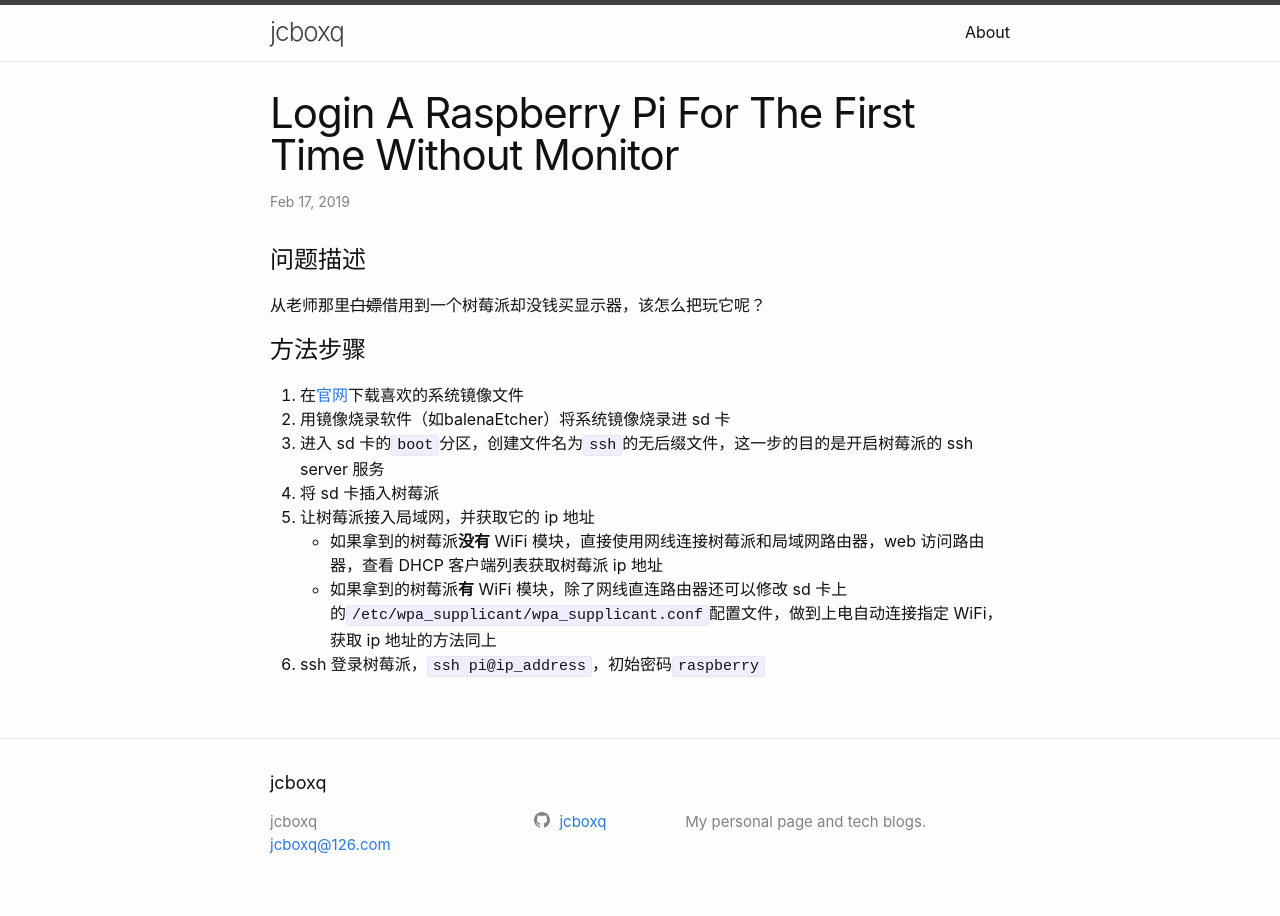
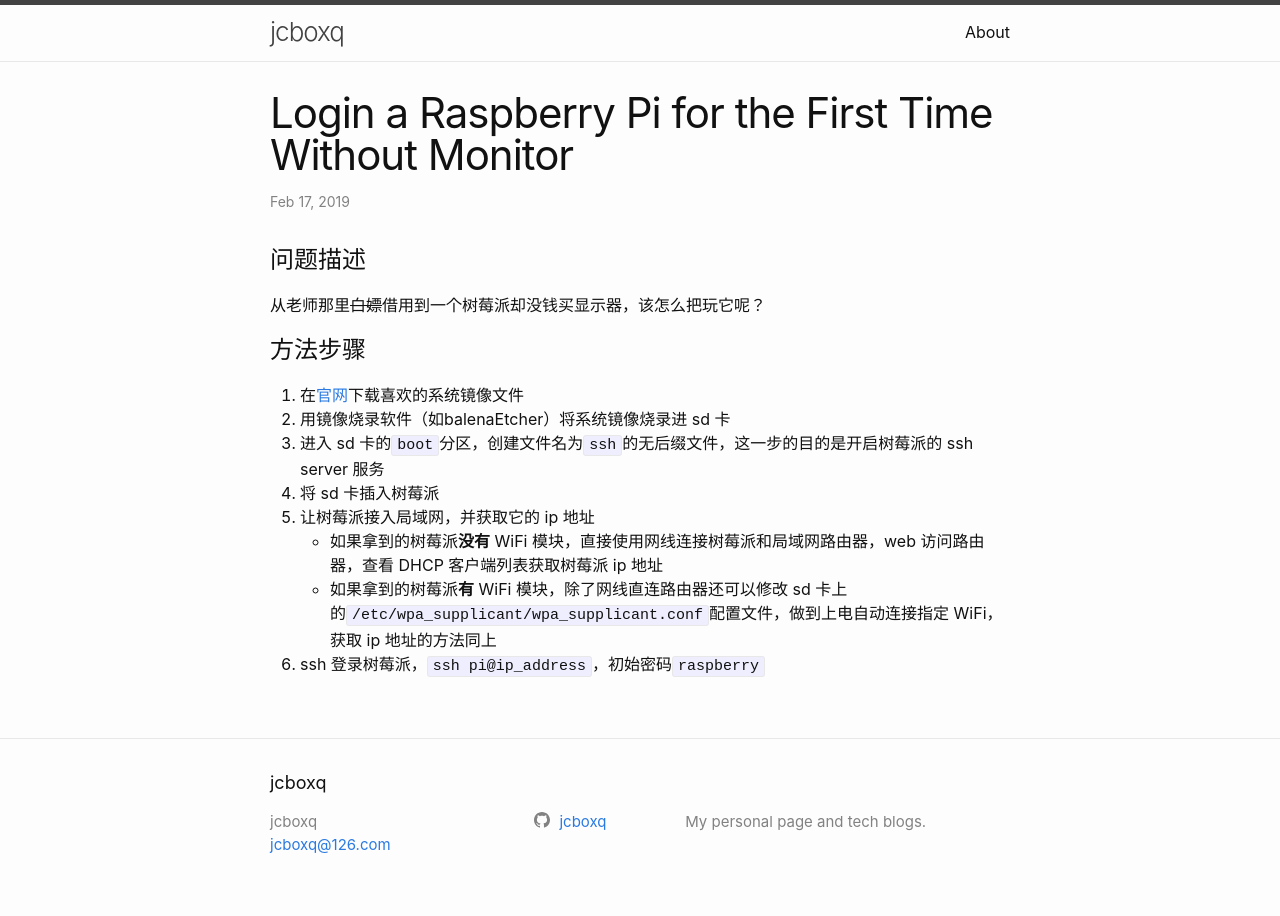
Before and after one commit to jcboxq/jcboxq.github.io, a Jekyll site: the page built from _posts/2019-02-17-ssh-raspberry-pi-without-monitor.md, in a window 1280 px wide. Built offline with Jekyll 4.4.1, drawn with Linux system fonts in a browser that asks for light colours.

```diff
--- a/_posts/2019-02-17-ssh-raspberry-pi-without-monitor.md
+++ b/_posts/2019-02-17-ssh-raspberry-pi-without-monitor.md
@@ -1,6 +1,6 @@
 ---
 layout: post
-title:  "Login A Raspberry Pi For The First Time Without Monitor"
+title:  "Login a Raspberry Pi for the First Time Without Monitor"
 date:   2019-02-17 15:56:30 +0800
 categories: raspberryPi
 ---
```
